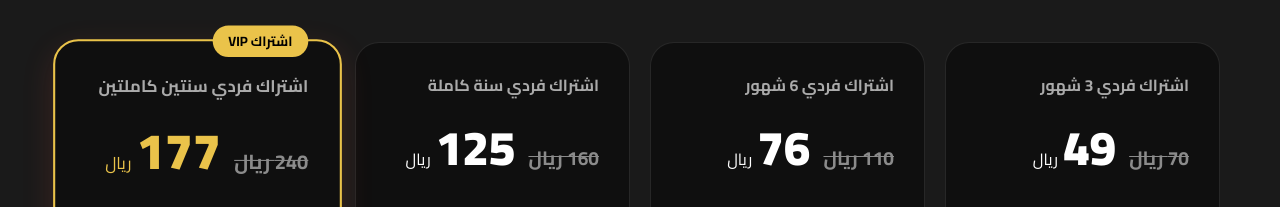
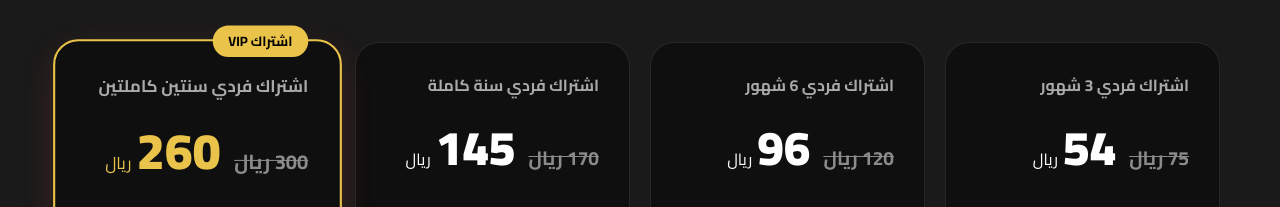
Before and after one commit to samehabuelenien/sar-1, a plain HTML site: page index.html in a window 1280 px wide. Shown: the part 2665-2872 px from the top of the page. Drawn offline with nearby package versions, Linux system fonts and the light colour scheme; files whose address does not match are found by name.

Commit message:
Update index.html

```diff
--- a/index.html
+++ b/index.html
@@ -301,8 +301,8 @@
                     <div class="plan-card">
                         <span class="plan-duration text-primary">اشتراك فردي 3 شهور</span>
                         <div class="plan-price">
-                            <span class="old-price">70 ريال</span>
-                            <span class="amount">49</span>
+                            <span class="old-price">75 ريال</span>
+                            <span class="amount">54</span>
                             <span class="currency">ريال</span>
                         </div>
                         <ul class="plan-features">
@@ -318,8 +318,8 @@
                     <div class="plan-card">
                         <span class="plan-duration ">اشتراك فردي 6 شهور</span>
                         <div class="plan-price ">
-                            <span class="old-price">110 ريال</span>
-                            <span class="amount">76</span>
+                            <span class="old-price">120 ريال</span>
+                            <span class="amount">96</span>
                             <span class="currency">ريال</span>
                         </div>
                         <ul class="plan-features">
@@ -335,8 +335,8 @@
                     <div class="plan-card">
                         <span class="plan-duration ">اشتراك فردي سنة كاملة</span>
                         <div class="plan-price ">
-                            <span class="old-price">160 ريال</span>
-                            <span class="amount">125</span>
+                            <span class="old-price">170 ريال</span>
+                            <span class="amount">145</span>
                             <span class="currency">ريال</span>
                         </div>
                         <ul class="plan-features">
@@ -353,8 +353,8 @@
                         <div class="featured-badge alt">اشتراك VIP</div>
                         <span class="plan-duration text-tertiary">اشتراك فردي سنتين كاملتين</span>
                         <div class="plan-price text-tertiary">
-                            <span class="old-price">240 ريال</span>
-                            <span class="amount">177</span>
+                            <span class="old-price">300 ريال</span>
+                            <span class="amount">260</span>
                             <span class="currency">ريال</span>
                         </div>
                         <ul class="plan-features">
```
